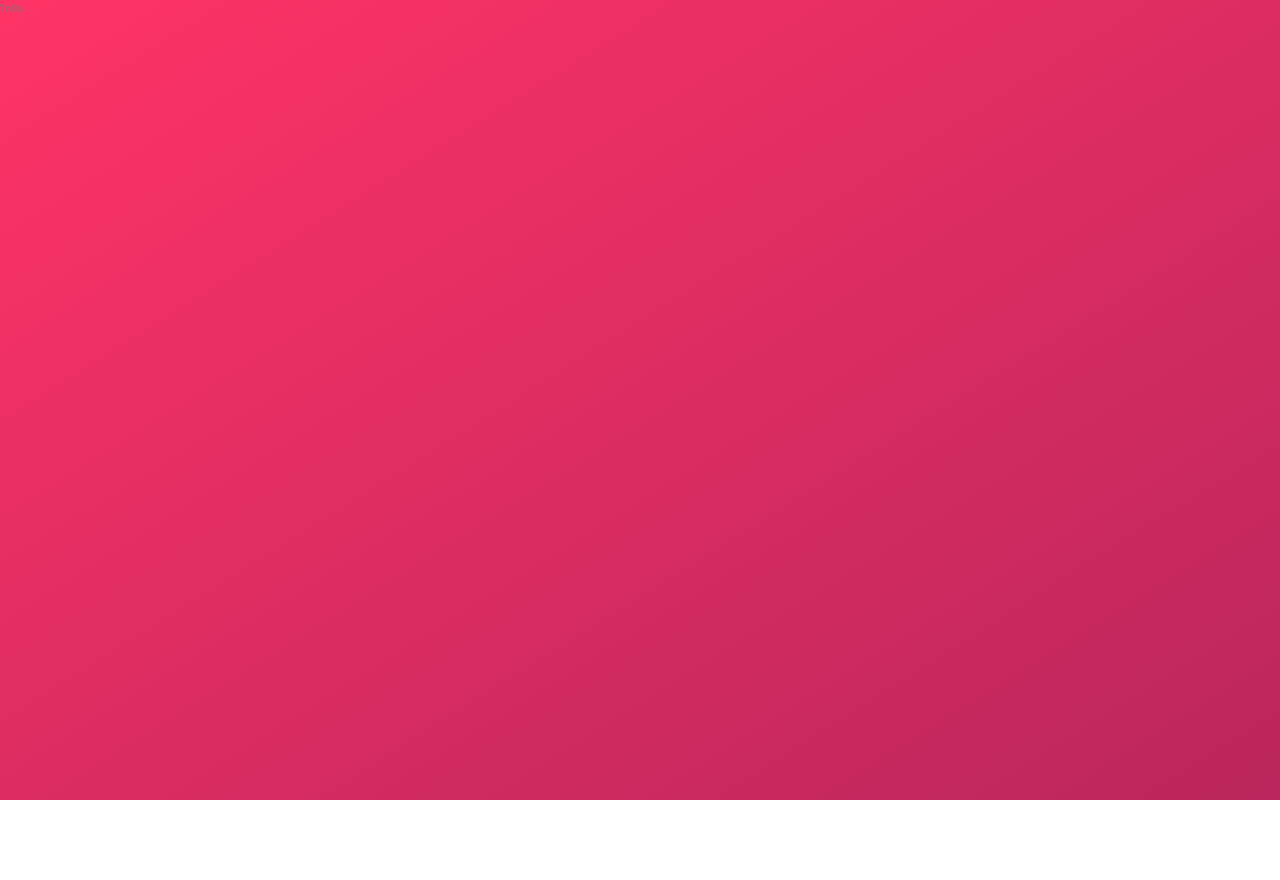
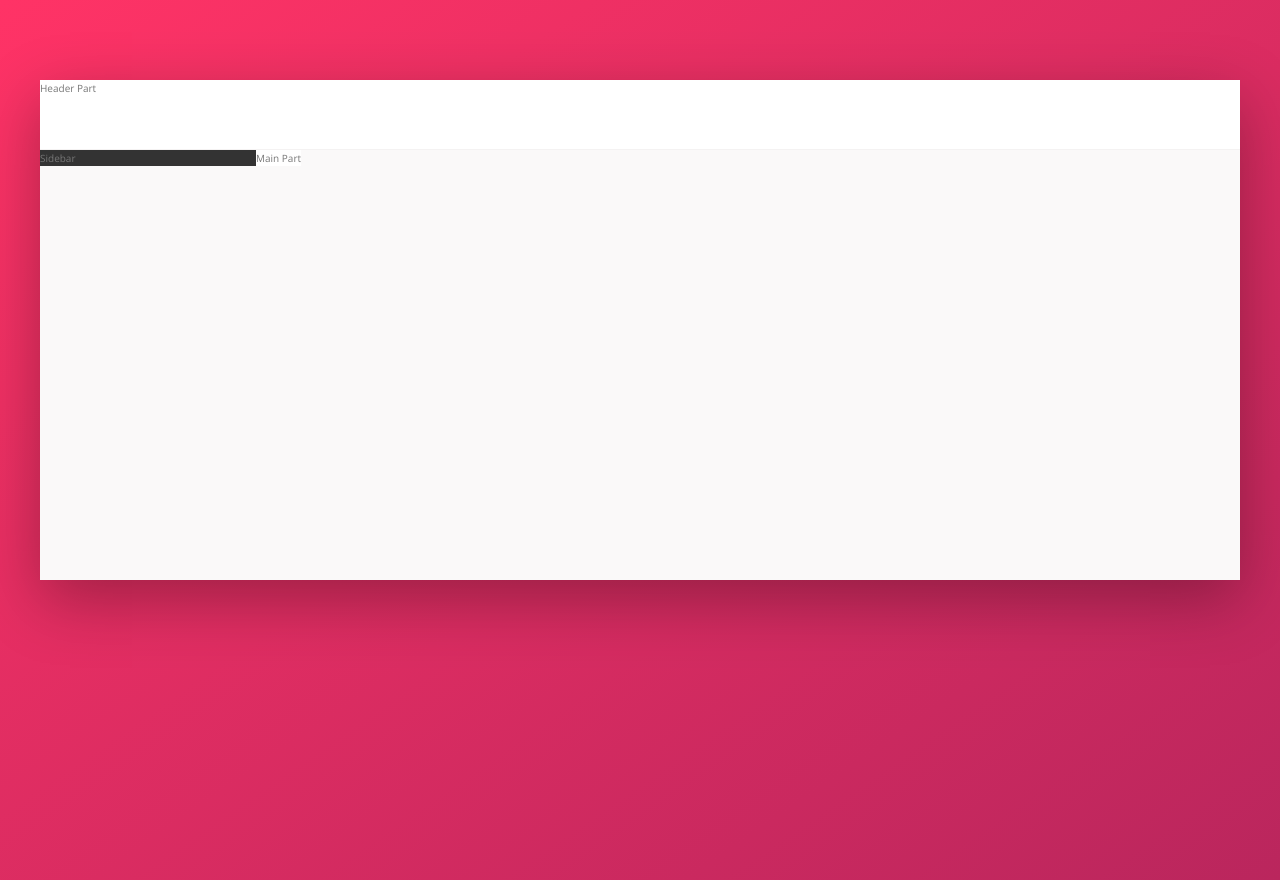
Before and after one commit to MitinMaksym/trillo-project, a website: page index.html in a window 1280 px wide. Before the commit the page ends 800 px from the top, so only its background shows below. Drawn offline with nearby package versions, Linux system fonts and the light colour scheme.

Commit message:
Building the overall layout

```diff
--- a/index.html
+++ b/index.html
@@ -13,7 +13,15 @@
 </head>
 
 <body>
-    Trillo
+    <div class="container">
+        <header class="header">
+            Header Part
+        </header>
+        <div class="content">
+            <nav class="sidebar">Sidebar</nav>
+            <main class="hotel-view">Main Part</main>
+        </div>
+    </div>
 </body>
 
 </html>
--- a/package.json
+++ b/package.json
@@ -1,5 +1,5 @@
 {
-  "name": "natours",
+  "name": "Trillo",
   "version": "1.0.0",
   "description": "Trillo landing",
   "main": "index.js",
--- a/sass/_base.scss
+++ b/sass/_base.scss
@@ -27,6 +27,9 @@ Grey dark 3: #999
   --color-grey-dark-1: #333;
   --color-grey-dark-2: #777;
   --color-grey-dark-3: #999;
+
+  --shadow-dark:  0 2rem 6rem rgba(0,0,0,.3);
+
 }
 
 * {
--- a/sass/_layout.scss
+++ b/sass/_layout.scss
@@ -0,0 +1,27 @@
+.container {
+  max-width:120rem;
+  margin:8rem auto;
+  background-color: var(--color-grey-light-1);
+  box-shadow: var(--shadow-dark);
+  min-height:50rem;
+}
+
+.header {
+  height:7rem;
+  background-color: #fff;
+  border-bottom: 1px solid var(--color-grey-light-2);
+}
+
+.content {
+  display:flex
+}
+
+.sidebar {
+  background-color: var(--color-grey-dark-1);
+  flex:0 0 18%;
+}
+
+.hotel-view {
+  background-color: #fff;
+
+}
```
Also changed, not shown: css/style.css.
